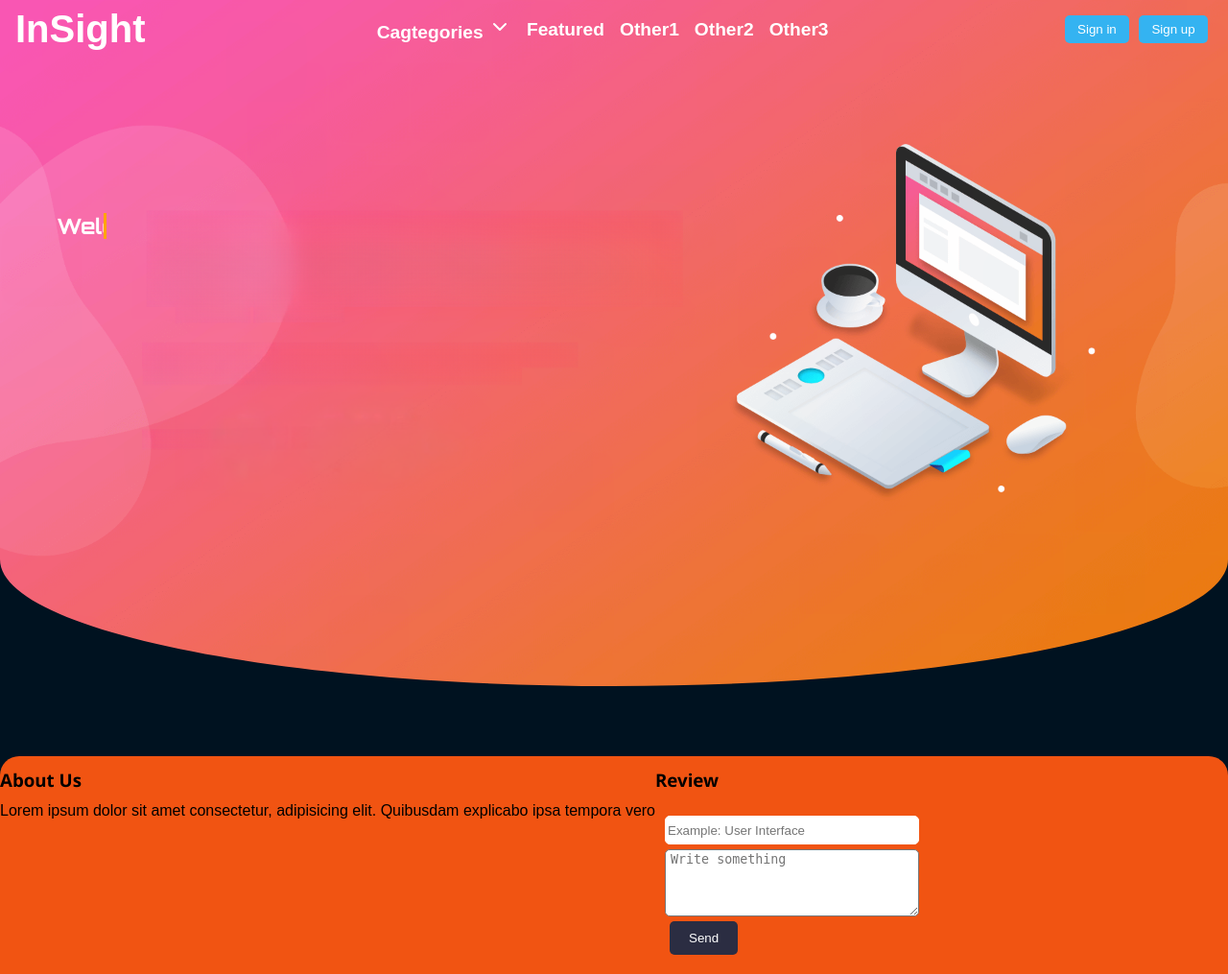
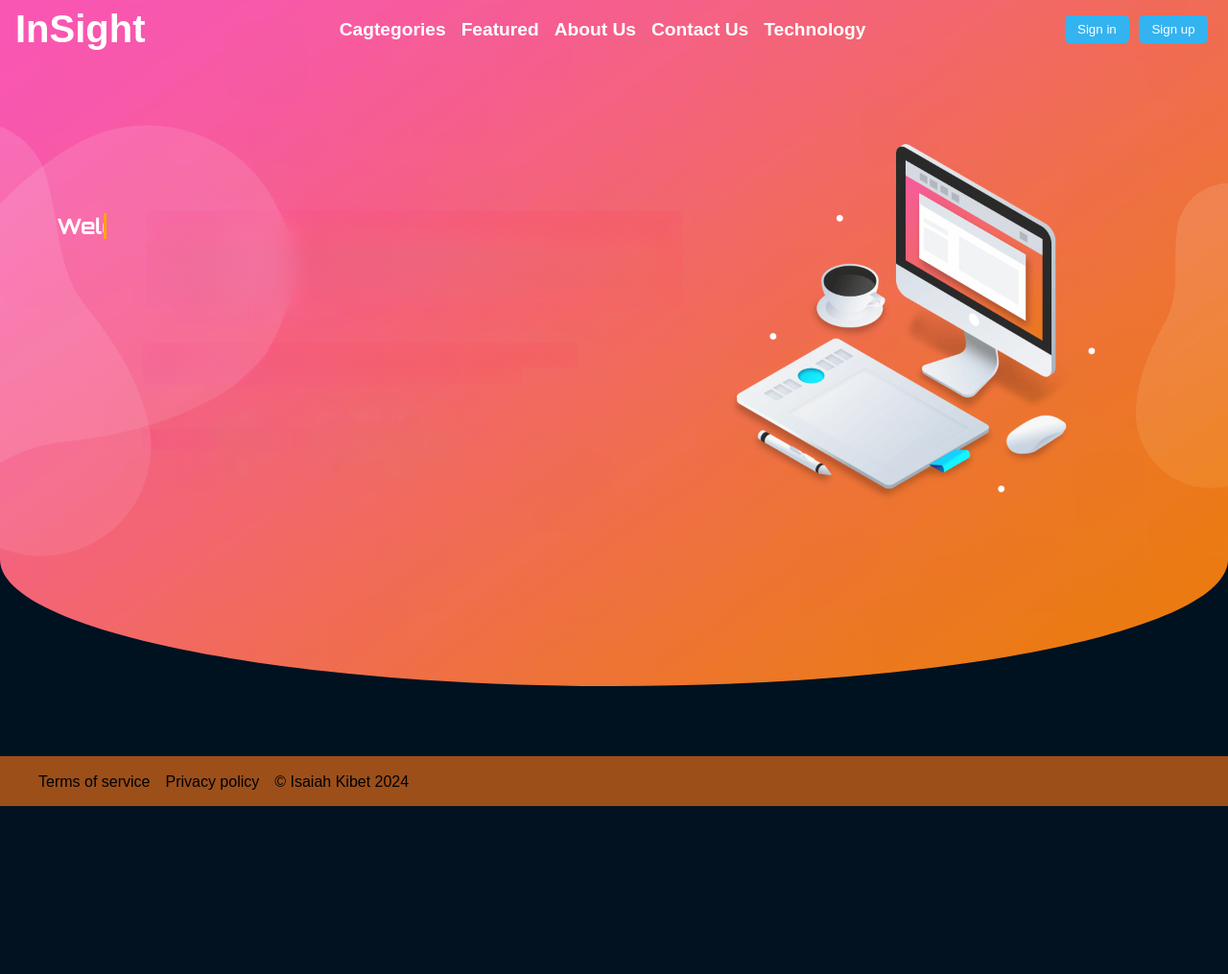
Before and after one commit to Isa8205/Insight, a Django app: template main/templates/index.html in a window 1280 px wide. Shown: the whole page at 96% size. After the commit the page ends 840 px from the top, so only its background shows below. Run offline with Django 3.2, Linux system fonts and the light colour scheme; the template is opened without the code that fills it, so the values that code supplies are empty.

Commit message:
Home page
Remade the footer and made the hover effect less pronounced

```diff
--- a/main/templates/index.html
+++ b/main/templates/index.html
@@ -21,11 +21,11 @@
             color: white;
             border-radius: 10px;
             box-shadow: 0 0 15px rgba(0, 0, 0, 0.6);
-            transition: box-shadow .5s ease-in-out;
+            transition: box-shadow .8s ease-in-out;
         }
 
         .card:hover {
-            box-shadow: 0 0 8px rgba(255, 255, 255, 0.7), 0 0 8px rgba(255, 255, 255, 0.7);
+            box-shadow: 0 0 5px rgba(255, 255, 255, 0.7);
         }
 
         .card-body {
@@ -102,7 +102,22 @@
         }
 
         footer {
-            background-color: #F15412;
+            background-color: #9d4f1a;
+            text-align: center;
+            border-radius: 0;
+        }
+
+        footer ul {
+            list-style: none;
+            display: flex;
+            justify-content: space-between;
+            align-items: center;
+            gap: 1em;
+        }
+
+        footer ul li:hover {
+            color: #cfc31f;
+            cursor: pointer;
         }
     </style>
 
@@ -149,40 +164,6 @@
             cursor: pointer;
         }
 
-        nav .middle #category {
-            display: flex;
-            flex-direction: column;
-            justify-content: start;
-            align-items: center;
-            color: rgb(255, 255, 255);
-            border-radius: 5px;
-        }
-
-        nav .middle #category > ul {
-            padding: .5em;
-            gap: .5em;
-            background-color: white;
-            border-radius: 5px;
-            list-style: none;
-            display: flex;
-            flex-direction: column;
-            justify-content: start;
-            align-items: center;
-
-        }
-
-        nav .middle #category ul li {
-            color:  black;
-        }
-
-        nav .middle #category ul li:hover {
-            color: #F15412;
-        }
-
-        #arrow-img:hover {
-            transform: rotateX(360deg);
-        }
-
         nav .right {
             display: flex;
             justify-content: center;
@@ -219,6 +200,22 @@
             border: none;
             background-color: #333;
             cursor: pointer;
+        }
+
+        nav .list-options {
+            display: none;
+            justify-content: center;
+            align-items: center;
+            position: fixed;
+            right: 0;
+            left: 0;
+            background-color: rgba(245, 245, 245, 0.589);
+        }
+
+        nav .list-options > .content {
+            background: white;
+            color: black;
+            border-radius: 10px;
         }
 
         @media screen and (max-width: 750px) {
@@ -336,7 +333,7 @@
         <div class="middle" id="navMenu">
             <ul>
                 <li id="category">
-                    <span>Cagtegories <img src="{% static 'images/icons/down-list.svg' %}" alt="" id="arrow-img"></span>
+                    <span>Cagtegories</span>
                     <ul id="categorylist" style="display: none;">
                         <li>Politics</li>
                         <li>Sports</li>
@@ -346,9 +343,9 @@
                     </ul>
                 </li>
                 <li>Featured</li>
-                <li>Other1</li>
-                <li>Other2</li>
-                <li>Other3</li>
+                <li>About Us</li>
+                <li>Contact Us</li>
+                <li>Technology</li>
             </ul>
         </div>
 
@@ -371,6 +368,16 @@
             <button id="navToggle">
                 <svg xmlns="http://www.w3.org/2000/svg" width="24" height="24" viewBox="0 0 24 24" fill="none" stroke="#F15412" stroke-width="2" stroke-linecap="round" stroke-linejoin="round" class="lucide lucide-menu"><line x1="4" x2="20" y1="12" y2="12"/><line x1="4" x2="20" y1="6" y2="6"/><line x1="4" x2="20" y1="18" y2="18"/></svg>
             </button>
+        </div>
+
+        <div class="list-options" id="list-options">
+            <div class="content">
+                <ul>
+                    <li>Food</li>
+                    <li>News</li>
+                </ul>
+
+            </div>
         </div>
 
     </nav>
@@ -438,19 +445,11 @@
         </section>
 
         <footer class="footer">
-            <div class="col-4">
-                <h3>About Us</h3>
-                <p>Lorem ipsum dolor sit amet consectetur, adipisicing elit. Quibusdam explicabo ipsa tempora vero</p>
-            </div>
-
-            <div class="col-4">
-                <h3>Review</h3>
-                <form action="" method="post">
-                    <input type="text" placeholder="Example: User Interface" class="form-input">
-                    <textarea name="" id="" cols="30" rows="10" placeholder="Write something"></textarea>
-                    <input type="submit" value="Send" class="btn">
-                </form>
-            </div>
+            <ul>
+                <li>Terms of service</li>
+                <li>Privacy policy</li>
+                <li>&copy; Isaiah Kibet 2024</li>
+            </ul>
         </footer>
 
     </main>
@@ -487,16 +486,15 @@
             })
 
             const categorycontainer = document.getElementById('category')
-            const categories = document.getElementById('categorylist')
-            const arrowImg = document.getElementById('arrow-img')
+            const categories = document.getElementById('list-options')
 
-            categorycontainer.addEventListener('click', function() {
-                containerrect = categorycontainer.getBoundingClientRect()
+            categorycontainer.addEventListener('mouseover', function() {
+                navrect = document.getElementById('navbar').getBoundingClientRect()
 
                 if (categories.style.display === 'none') {
-                    categories.style.display = "block"
+                    categories.style.display = "flex"
                     categories.style.position = 'fixed'
-                    categories.style.top = `${containerrect.bottom}px`
+                    categories.style.top = `${navrect.bottom}px`
                 } else {
                     categories.style.display = 'none'
                 }
```
